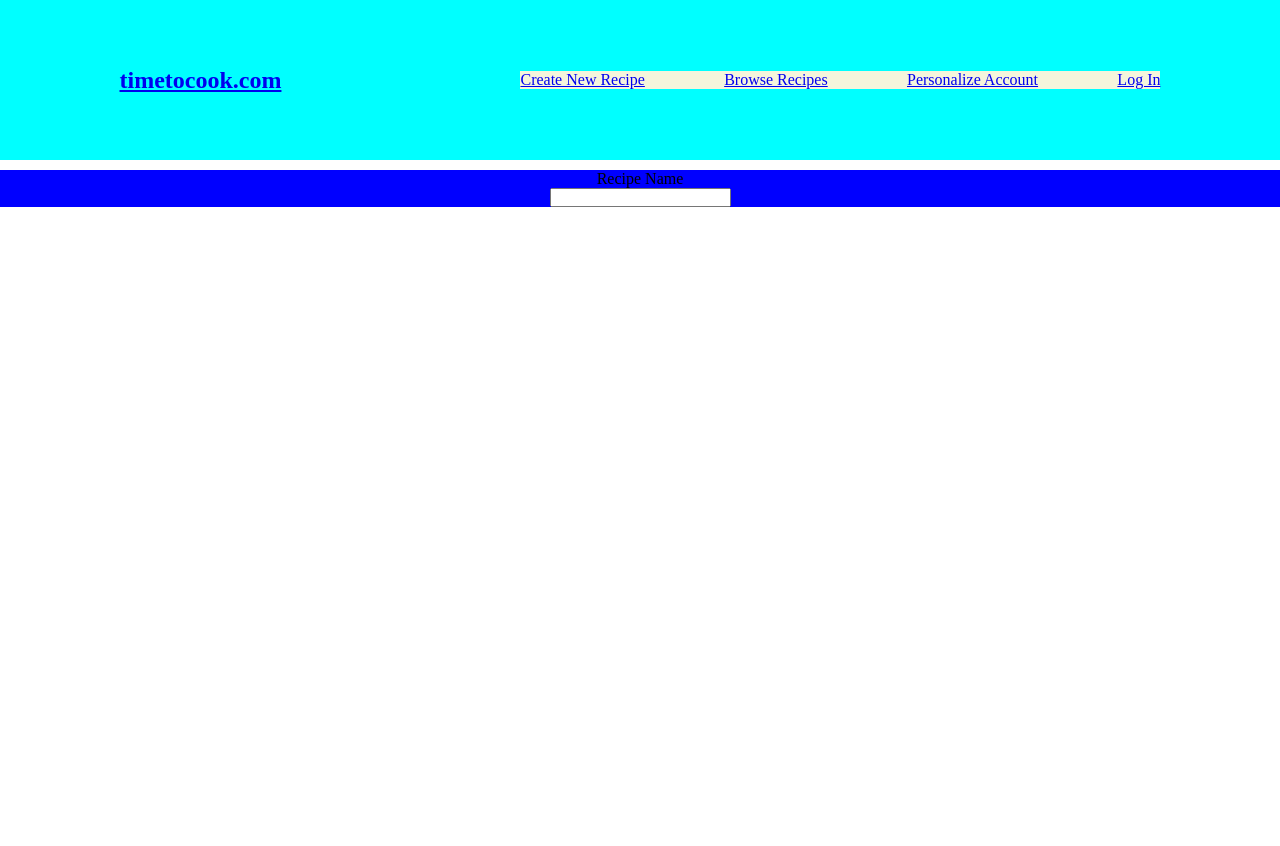
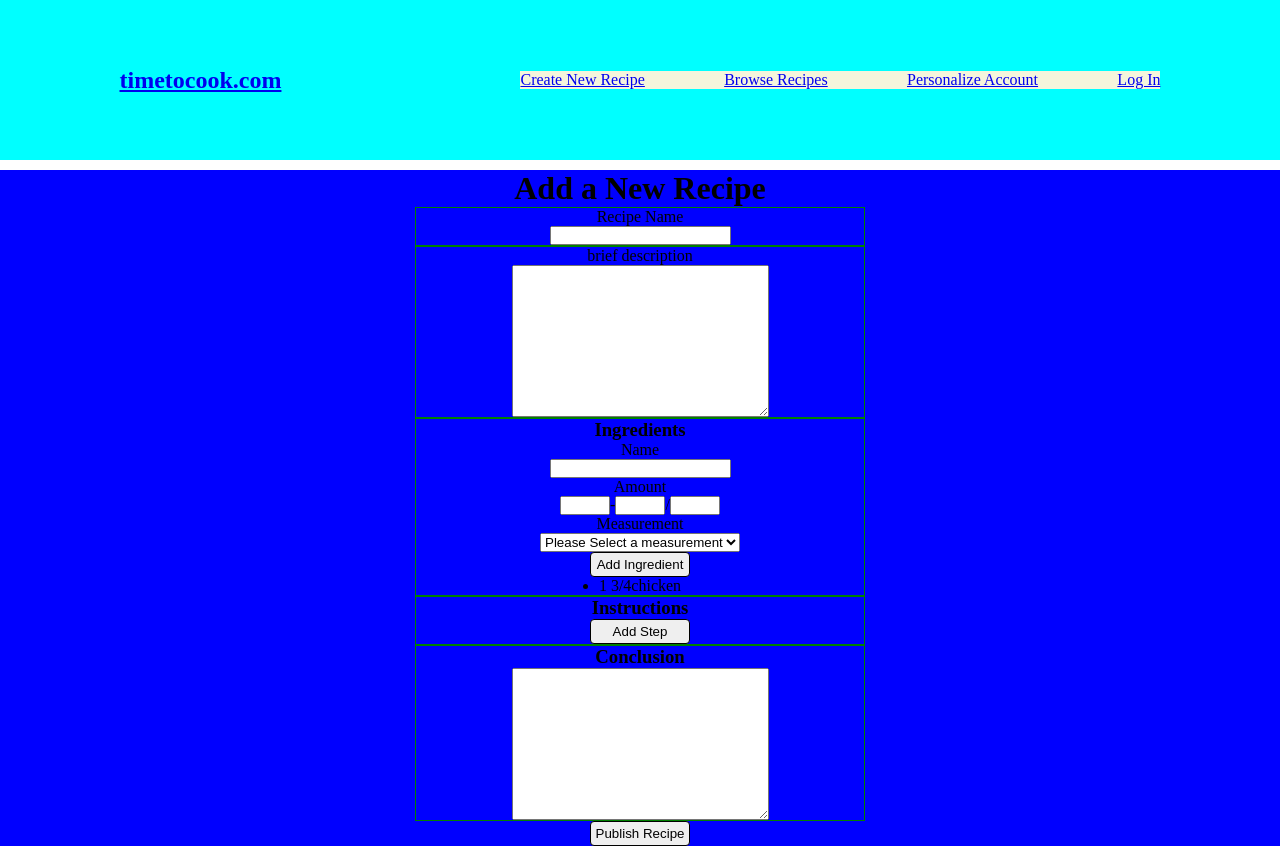
Before and after one commit to Josebergreno/recipe-book, an Angular app: page /new-recipe in a window 1280 px wide. Before the commit the page ends 800 px from the top, so only its background shows below. Built offline with nearby package versions, Linux system fonts and the light colour scheme.

Commit message:
built more of the funtionality behind adding ingredients in the newRecipe component

```diff
--- a/src/app/components/models/ingredient.model.ts
+++ b/src/app/components/models/ingredient.model.ts
@@ -1,3 +1,3 @@
 export class Ingredient {
-  constructor(private ingName: string, private ingAmount: number) {}
+  constructor(public ingName: string, public ingAmount: string) {}
 }
--- a/src/app/components/new-recipe/new-recipe.component.css
+++ b/src/app/components/new-recipe/new-recipe.component.css
@@ -3,7 +3,7 @@
   width: 100%;
 }
 
-.label-input--container {
+.section {
   display: flex;
   flex-direction: column;
   width: 80%;
@@ -16,4 +16,29 @@
   margin-top: 10px;
   display: flex;
   justify-content: center;
+  align-items: center;
+  flex-direction: column;
 }
+.section {
+  border: solid green 1px;
+}
+
+.button {
+  width: 100px;
+  height: 25px;
+  border-radius: 4px;
+  border: solid black 1px;
+  transition: 0.2s;
+}
+.button:hover {
+  width: 103px;
+}
+
+.measurement {
+  display: flex;
+}
+
+.num-input {
+  width: 50px;
+  text-align: center;
+}
--- a/src/app/components/new-recipe/new-recipe.component.html
+++ b/src/app/components/new-recipe/new-recipe.component.html
@@ -1,8 +1,77 @@
 <div class="recipe-form--container">
   <form class="form" (click)="onSubmit(formRef)" #formRef="ngForm">
-    <div class="label-input--container">
-      <label for=""> Recipe Name </label>
-      <input type="text" />
+    <h1>Add a New Recipe</h1>
+    <div class="section">
+      <label for="recipe-name"> Recipe Name </label>
+      <input id="recipe-name" type="text" />
     </div>
+
+    <div class="section">
+      <label for="description"> brief description </label>
+      <textarea
+        id="description"
+        type="text"
+        rows="10"
+        cols="30"
+        style="resize: horizontal"
+      ></textarea>
+    </div>
+    <!-- add ingredient form group -->
+    <div class="section">
+      <h3>Ingredients</h3>
+      <label for="name">Name</label>
+      <input id="name" type="text" #nameRef />
+      <label for="amount">Amount</label>
+      <div class="measurement">
+        <input class="num-input" type="number" min="0" #numRef1 />-
+        <input id="amount" type="number" min="0" class="num-input" #numRef2 />
+        /
+        <input class="num-input" type="number" min="0" #numRef3 />
+      </div>
+      <label for="measurement">Measurement</label>
+      <select>
+        <option value="">Please Select a measurement</option>
+        <option value="none">No Measurement</option>
+        <option value="pinch">pinch</option>
+        <option value="teaspoon">Teaspoon (Tsp)</option>
+        <option value="tablespoon">Tablespoon (Tbsp)</option>
+
+        <option value="cup">Cup</option>
+        <option value="pint">Pint</option>
+        <option value="quart">Quart</option>
+        <option value="gallon">Gallon</option>
+        <option value="ounce">Ounce</option>
+        <option value="pound">Pound</option>
+      </select>
+      <button
+        class="button"
+        (click)="
+          onAddIngredient(
+            nameRef.value,
+            +numRef1.value,
+            +numRef2.value,
+            +numRef3.value
+          )
+        "
+      >
+        Add Ingredient
+      </button>
+      <ul *ngFor="let ingredient of ingredientsList">
+        <li>{{ ingredient.ingAmount }}{{ ingredient.ingName }}</li>
+      </ul>
+    </div>
+
+    <!--  -->
+
+    <div class="section">
+      <h3>Instructions</h3>
+      <button class="button">Add Step</button>
+    </div>
+    <div class="section">
+      <h3>Conclusion</h3>
+      <textarea name="" id="" cols="30" rows="10"></textarea>
+    </div>
+
+    <button class="button">Publish Recipe</button>
   </form>
 </div>
--- a/src/app/components/new-recipe/new-recipe.component.ts
+++ b/src/app/components/new-recipe/new-recipe.component.ts
@@ -1,13 +1,49 @@
-import { Component } from '@angular/core';
+import { Component, ElementRef } from '@angular/core';
 import { NgForm } from '@angular/forms';
+import { Ingredient } from '../models/ingredient.model';
+import { OnInit } from '@angular/core';
+import { RecipeService } from 'src/app/services/recipe.service';
 
 @Component({
   selector: 'app-new-recipe',
   templateUrl: './new-recipe.component.html',
   styleUrls: ['./new-recipe.component.css'],
 })
-export class NewRecipeComponent {
+export class NewRecipeComponent implements OnInit {
+  ingredientsList: Ingredient[] = [new Ingredient('chicken', '1 3/4')];
+
+  constructor(recipeService: RecipeService) {}
+
   onSubmit(formRef: NgForm) {
     console.log();
   }
+  onAddIngredient(
+    ingName: string,
+    ingAmt1: number,
+    ingAmt2: number,
+    ingAmt3: number
+  ) {
+    // if there is a fractional amount
+    if (
+      ingName !== '' &&
+      ingAmt1 > 0 &&
+      ingAmt2 > 0 &&
+      ingAmt3 > 0 &&
+      ingAmt2 < ingAmt3
+    ) {
+      const fraction = ingAmt1 + ' ' + ingAmt2 + '/' + ingAmt3;
+      this.ingredientsList.push(new Ingredient(ingName, fraction));
+    } else if (
+      ingName !== '' &&
+      ingAmt1 === 0 &&
+      ingAmt2 > 0 &&
+      ingAmt3 > 0 &&
+      ingAmt2 < ingAmt3
+    ) {
+      const fraction = ingAmt2 + '/' + ingAmt3;
+      this.ingredientsList.push(new Ingredient(ingName, fraction));
+    } else if (ingName !== '' && ingAmt1 > 0 && ingAmt2 === 0 && ingAmt3 === 0)
+      this.ingredientsList.push(new Ingredient(ingName, `${ingAmt1}`));
+  }
+  ngOnInit() {}
 }
--- /dev/null
+++ b/src/app/services/recipe.service.ts
@@ -0,0 +1,9 @@
+import { Injectable } from '@angular/core';
+
+@Injectable({
+  providedIn: 'root'
+})
+export class RecipeService {
+
+  constructor() { }
+}
```
